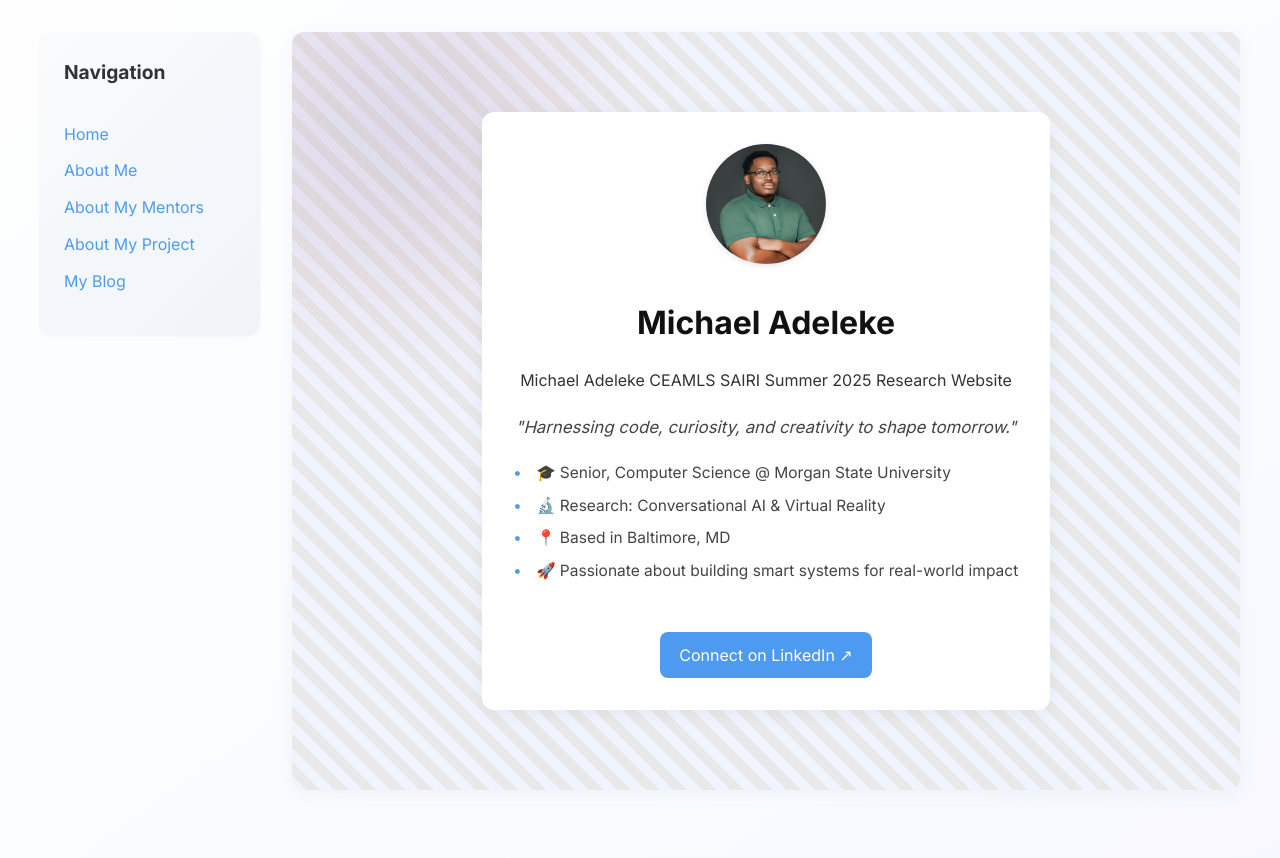
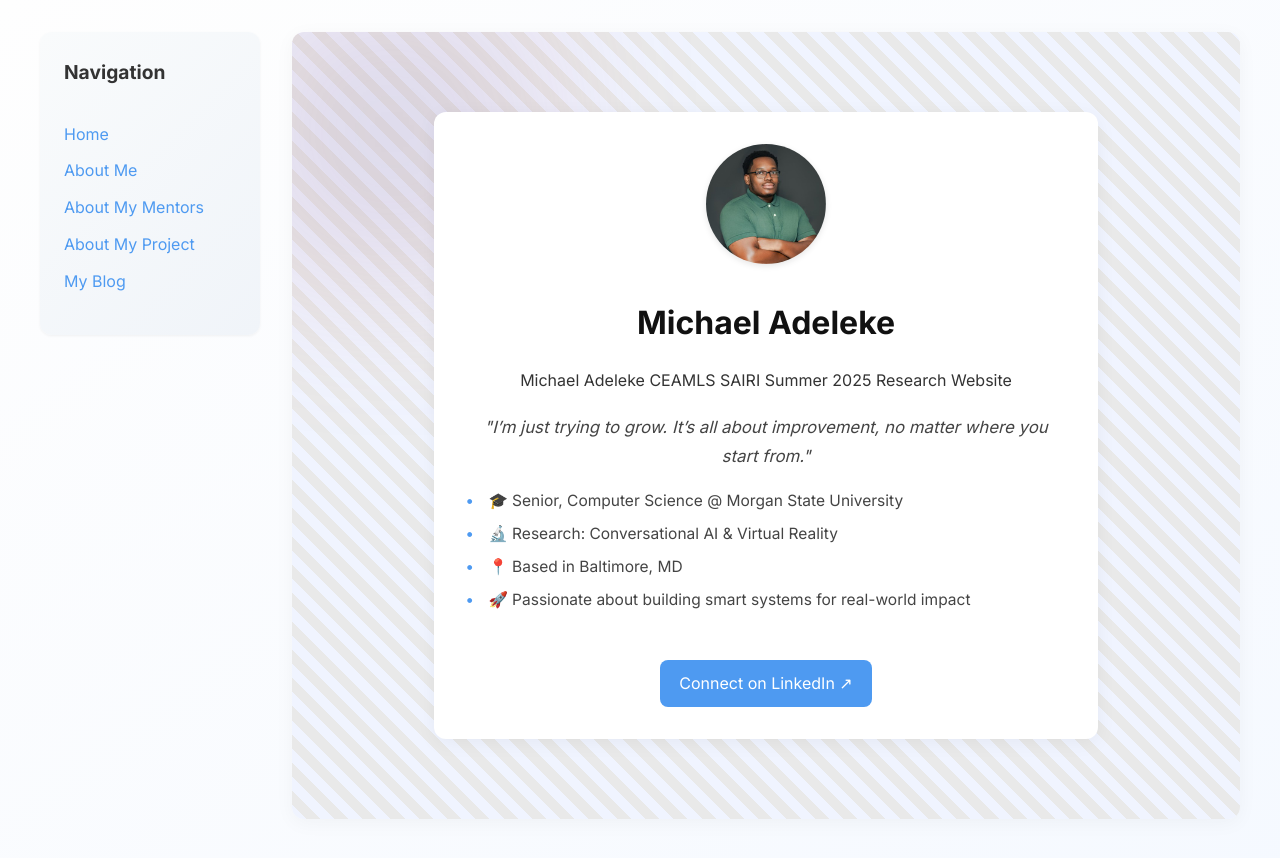
Before and after one commit to michaelladeleke/michaelladeleke.github.io, a Jekyll site: the page built from index.md, in a window 1280 px wide. Shown: the top 858 px of the page. Built offline with Jekyll 4.4.1, drawn with Linux system fonts in a browser that asks for light colours.

Commit message:
Update index.md

```diff
--- a/index.md
+++ b/index.md
@@ -3,7 +3,7 @@ layout: home
 title: Michael Adeleke
 description: Michael Adeleke CEAMLS SAIRI Summer 2025 Research Website
 
-motto: "Harnessing code, curiosity, and creativity to shape tomorrow."
+motto: "I’m just trying to grow. It’s all about improvement, no matter where you start from."
 
 quick_facts:
   - "🎓 Senior, Computer Science @ Morgan State University"
```
